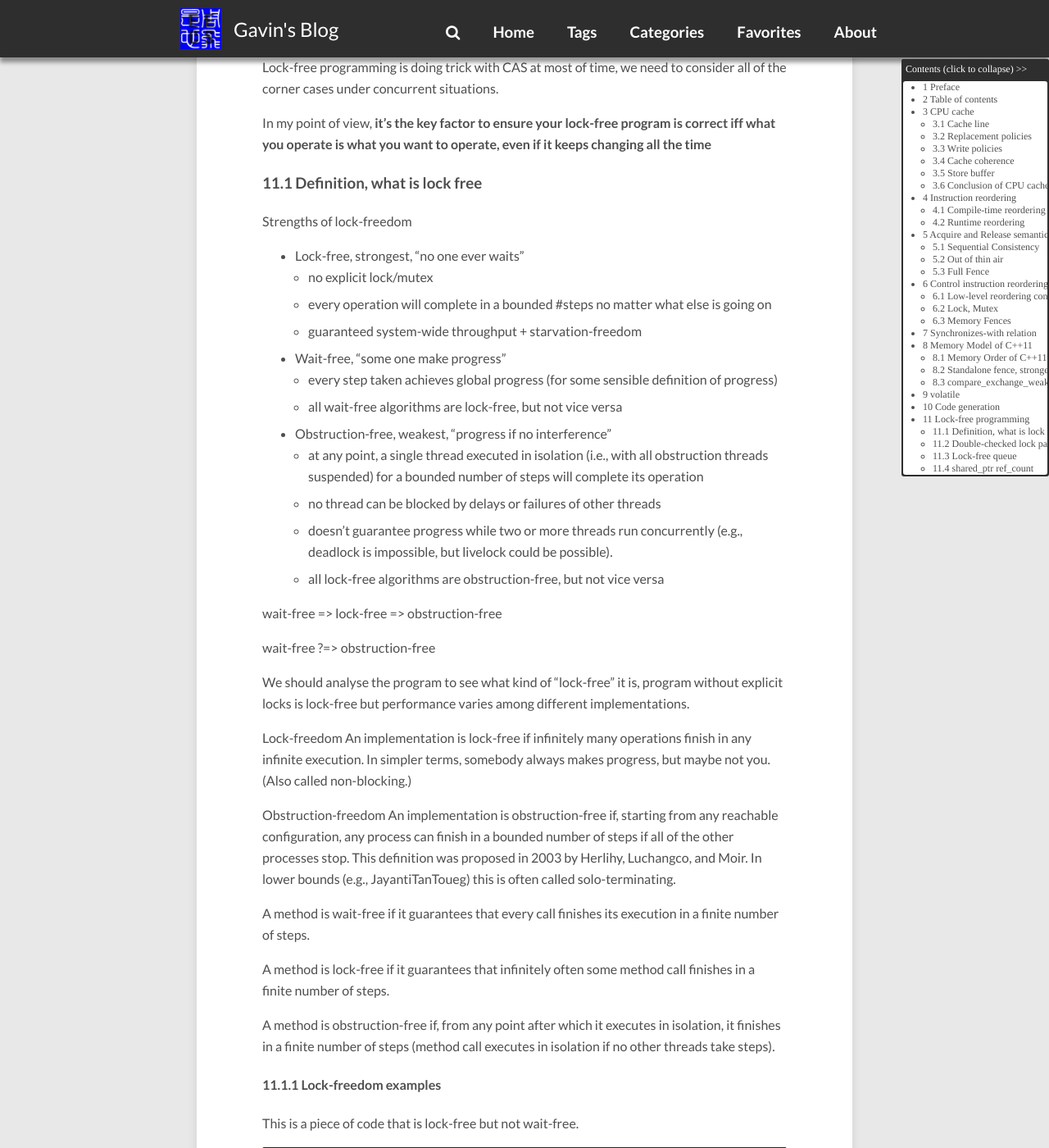
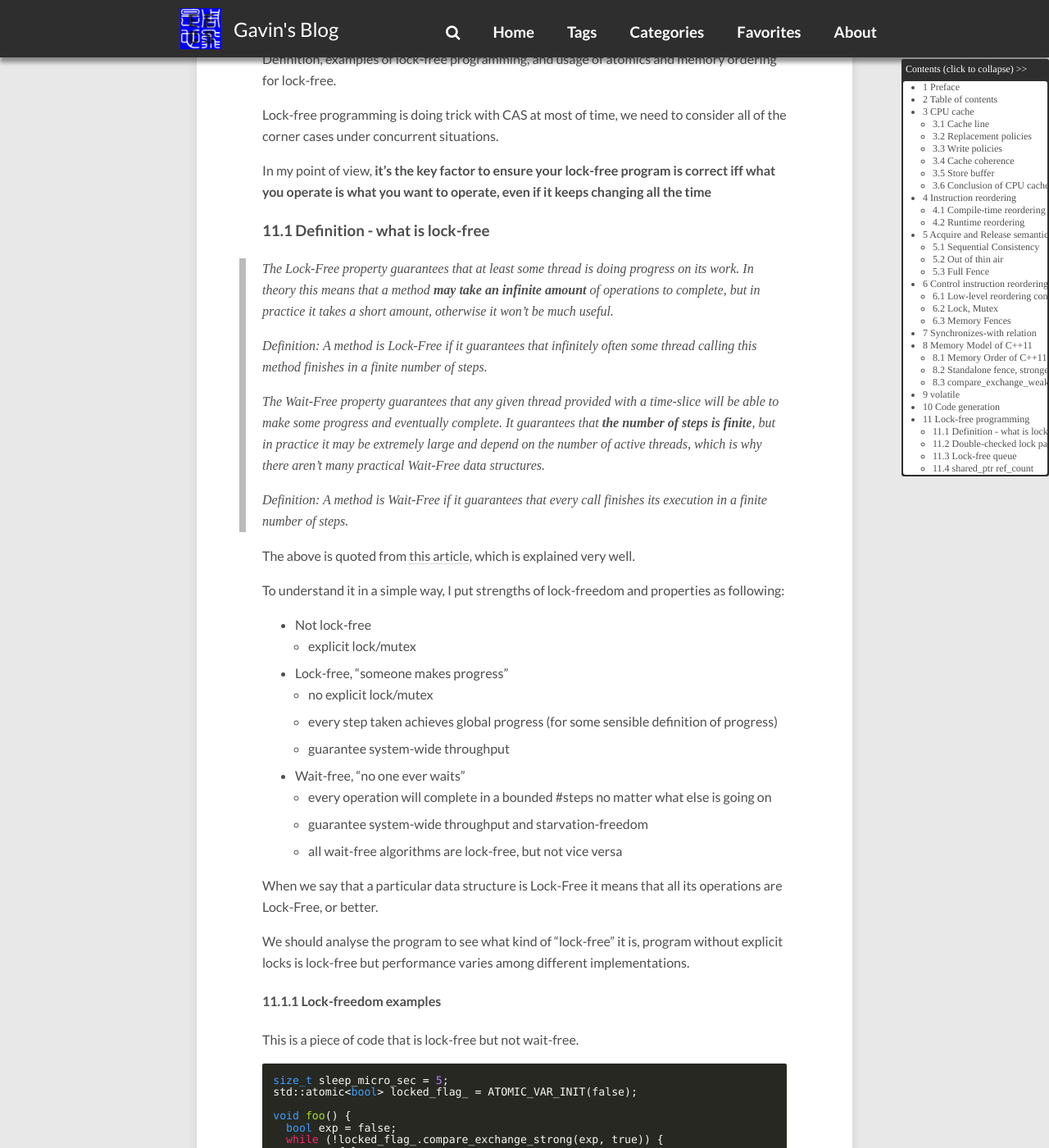
Before and after one commit to gavinchou/gavinchou.github.io, a Jekyll site: the page built from _posts/2019-05-01-memory-ordering.md, in a window 1280 px wide and 1400 px high, scrolled down 39010 px. Shown: the whole window at 82% size. Built offline with Jekyll 4.4.1, drawn with Linux system fonts in a browser that asks for light colours; comment, search, counter and statistics services are not loaded; some of the changed text lies outside the part shown.

Commit message:
Rewrite section of lock-free definition

````diff
--- a/_posts/2019-05-01-memory-ordering.md
+++ b/_posts/2019-05-01-memory-ordering.md
@@ -765,7 +765,7 @@ In summary, for simple store/load instructions, I haven't talked about string
 instructions yet, the only CPU reordering case is:
 
 <font color="#ff0000" style="bold">
-Loads May Be Reordered with Earlier Stores to Different Locations**
+Loads May Be Reordered with Earlier Stores to Different Locations
 </font>
 
 ```
@@ -962,17 +962,21 @@ figure 6. shows that what is sequential consistency and what is not
 ```c++
 std::atomic_bool x, y;
 std::atomic_int z;
+
 void write_x() {
   x.store(true, std::memory_order_seq_cst); //2
 }
+
 void write_y() {
   y.store(true, std::memory_order_seq_cst); //3
 }
+
 void read_x_then_y() {
   while (!x.load(std::memory_order_seq_cst));
   if (y.load(std::memory_order_seq_cst)) //4
     ++z;
 }
+
 void read_y_then_x() {
   while (!y.load(std::memory_order_seq_cst));
   if (x.load(std::memory_order_seq_cst)) //5
@@ -1744,57 +1748,50 @@ In my point of view, **it's the key factor to ensure your lock-free program is
 correct iff what you operate is what you want to operate, even if it keeps
 changing all the time**
 
-### 11.1 Definition, what is lock free
-
-Strengths of lock-freedom
-
-* Lock-free, strongest, "no one ever waits"
+### 11.1 Definition - what is lock-free
+
+> The Lock-Free property guarantees that at least some thread is doing progress
+> on its work. In theory this means that a method **may take an infinite
+> amount** of operations to complete, but in practice it takes a short amount,
+> otherwise it won't be much useful.
+>
+> Definition: A method is Lock-Free if it guarantees that infinitely often some
+> thread calling this method finishes in a finite number of steps.
+>
+> The Wait-Free property guarantees that any given thread provided with a
+> time-slice will be able to make some progress and eventually complete. It
+> guarantees that **the number of steps is finite**, but in practice it may be
+> extremely large and depend on the number of active threads, which is why there
+> aren't many practical Wait-Free data structures.
+>
+> Definition: A method is Wait-Free if it guarantees that every call finishes
+> its execution in a finite number of steps.
+
+The above is quoted from [this article](#lock-free definition), which is
+explained very well.
+
+To understand it in a simple way,
+I put strengths of lock-freedom and properties as following:
+
+* Not lock-free
+	* explicit lock/mutex
+* Lock-free, "someone makes progress"
 	* no explicit lock/mutex
+	* every step taken achieves global progress (for some sensible definition of
+		progress)
+	* guarantee system-wide throughput
+* Wait-free, "no one ever waits"
 	* every operation will complete in a bounded #steps no matter what else is
 		going on
-	* guaranteed system-wide throughput + starvation-freedom
-* Wait-free, "some one make progress"
-	* every step taken achieves global progress (for some sensible definition of
-		progress)
+	* guarantee system-wide throughput and starvation-freedom
 	* all wait-free algorithms are lock-free, but not vice versa
-* Obstruction-free, weakest, "progress if no interference"
-	* at any point, a single thread executed in isolation (i.e., with all
-		obstruction threads suspended) for a bounded number of steps will complete
-		its operation
-	* no thread can be blocked by delays or failures of other threads
-	* doesn't guarantee progress while two or more threads run concurrently (e.g.,
-		deadlock is impossible, but livelock could be possible).
-	* all lock-free algorithms are obstruction-free, but not vice versa
-
-wait-free => lock-free => obstruction-free
-
-wait-free ?=> obstruction-free
+
+When we say that a particular data structure is Lock-Free it means that all its
+operations are Lock-Free, or better.
 
 We should analyse the program to see what kind of "lock-free" it is, program
 without explicit locks is lock-free but performance varies among different
 implementations.
-
-Lock-freedom
-An implementation is lock-free if infinitely many operations finish in any
-infinite execution. In simpler terms, somebody always makes progress, but maybe
-not you. (Also called non-blocking.)
-
-Obstruction-freedom
-An implementation is obstruction-free if, starting from any reachable
-configuration, any process can finish in a bounded number of steps if all of the
-other processes stop. This definition was proposed in 2003 by Herlihy,
-Luchangco, and Moir. In lower bounds (e.g., JayantiTanToueg) this is often
-called solo-terminating.
-
-A method is wait-free if it guarantees that every call finishes its execution in
-a finite number of steps.
-
-A method is lock-free if it guarantees that infinitely often some method call
-finishes in a finite number of steps.
-
-A method is obstruction-free if, from any point after which it executes in
-isolation, it finishes in a finite number of steps (method call executes in
-isolation if no other threads take steps).
 
 #### 11.1.1 Lock-freedom examples
 
@@ -2251,7 +2248,7 @@ if (!control_block_ptr->refs
 e.g, wrong memory order, pure `release`, consider 2 threads need to decrement
 
 ```
-// Thread 1, 2->1                      |    // Thread 2, 1 -> 0
+// Thread 1, 2->1                      |    // Thread 2, 1->0
 // A: use of object                    |    :::
 if (!control_block_ptr->refs           |    if (!control_block_ptr->refs
       .fetch_sub(                      |          .fetch_sub(
@@ -2384,19 +2381,24 @@ if using `release` only, there is no such a `synchronize with` semantics.
 With `synchronizes-with`, there won't be any transforms like figure given above
 with `fetch_sub(memory_order_acq_rel)`.
 
+With semantics of "acquire + release",
+"A: use of object" cannot move down into or past the "critical section",
+and "delete control_block_ptr" cannot move up into or past "critical section",
+problem solved.
+
 ```
 // Thread 1, 2->1                     |        // Thread 2, 1->0
-"acquire fence"                       |
+// A: use of object //cannot move down|
+"acquire & release fence"             |
 load ref_cnt                          |
 decrement ref_cnt 2->1                |        :::
-// A: use of object                   |
-store ref_cnt           synchronizes-with
-"release fence"    ------------------------->  "acquire fence"
+store ref_cnt               synchronizes-with
+"acquire & release fence"  ----------------->  "acquire & release fence"
                                       |        load ref_cnt
                                       |        decrement ref_cnt 1->0
                                       |        store ref_cnt
-                                      |        "release fence"
-if (ref_cnt == 0) {                   |        if (ref_cnt == 0) {
+                                      |        "acquire & release fence"
+if (ref_cnt == 0) {                   |        if (ref_cnt == 0) { // can not move up
   // branch not taken                 |          delete control_block_ptr; // B
 }                                     |        }
 ```
@@ -2423,23 +2425,24 @@ glibc 2.28 release <https://www.sourceware.org/ml/libc-alpha/2018-08/msg00003.ht
 ## 12 Recap and conclusion
 
 This post first introduces the hardware architecture cache and cache line, which
-may introduce OoO, and then discus about runtime and compile-time reordering
-introduced by optimization, and later on, we discus about how to control the
+may introduce OoO, and then discusses about runtime and compile-time reordering
+introduced by optimization, and later on, we discusses about how to control the
 reordering. Hence, we introduce the hardware and software memory model.
 After Introduction of MM, we talk lots of c++ memory ordering, and MM of
 C++11. And finally we bring up the lock-free programming which is the real
-application of MMs.
-
-Hardware, compiler, and C++ are complicated and powerful, we may not know all
-the stuffs they've done for us, but we need to know the principle.
+application of MM.
+
+Hardware, compiler and C++ are complicated and powerful, we may not know all
+the stuffs they've done for us, but we need to know the principle, that's what
+this post tries todo.
 
 Modern C++, especially C++11, abstracts the memory model very well, the concepts
 and potability of `<atomic>` are very good, helps C++ users a lot, it's very
-hard to do that, but C++ standard committee actually did, bravo!
+hard to do that, but C++ standard committee actually did, many thanks to them!
 
 We talked lock-free programing at last, and found it's a very tough task to do
-general tasks with lock-free technique, we have to do a lot trade-offs be very
-very very careful when we are doing lock-free programming.
+general tasks with lock-free technique, we have to do a lot trade-offs and be
+very very very careful when we are doing lock-free programming.
 
 Finally,
 > With Great Power Comes Lots Of Fun!
@@ -2528,6 +2531,24 @@ helpful for understanding these concepts.
 The purpose/definition of memory model is defined in §41.1.
 
 > [obstruction-freedom](http://www.cs.yale.edu/homes/aspnes/pinewiki/ObstructionFreedom.html)
+
+<a name="lock-free definition" />
+> [Lock-Free and Wait-Free, definition and examples](http://concurrencyfreaks.blogspot.com/2013/05/lock-free-and-wait-free-definition-and.html)
+
+An article puts definitions of blocking, lock-free, wait-free and
+obstruciton-free all together.
+
+Blocking
+    1. Blocking
+    2. Starvation-Free
+Obstruction-Free
+    3. Obstruction-Free
+Lock-Free
+    4. Lock-Free (LF)
+Wait-Free
+    5. Wait-Free (WF)
+    6. Wait-Free Bounded (WFB)
+    7. Wait-Free Population Oblivious (WFPO)
 
 > [rust memory ordering](https://www.jianshu.com/p/511cde6b62a6)
 
````
Also changed, not shown: other parts of _posts/2019-05-01-memory-ordering.md (+7 -7 lines).
